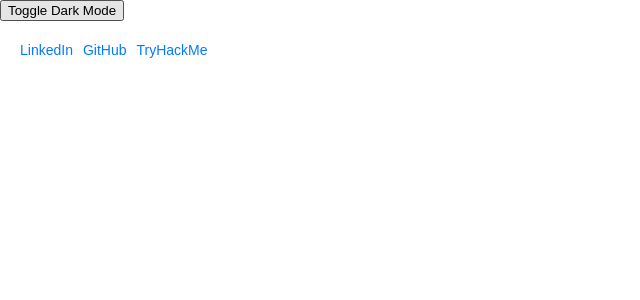
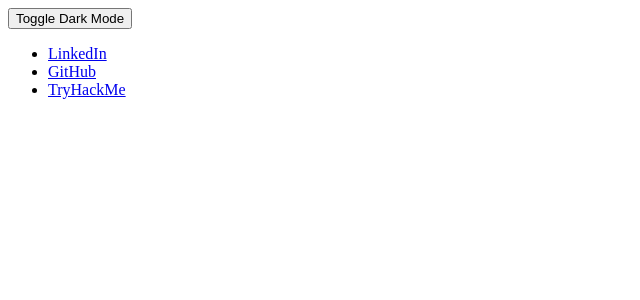
Before and after one commit to cicero343/cicero343.github.io, a Jekyll site: the page built from index.md, in a window 1280 px wide. Shown: the top 300 px of the page, without its empty margins (0-640 px from the left). Built offline with Jekyll 4.4.1, drawn with Linux system fonts in a browser that asks for light colours; our own code applies the rules of GitHub Pages for plain Markdown files.

Commit message:
Update default.html

```diff
--- a/_layouts/default.html
+++ b/_layouts/default.html
@@ -55,41 +55,6 @@
 
 <br>
 
-<html lang="en">
-<head>
-    <meta charset="UTF-8">
-    <meta name="viewport" content="width=device-width, initial-scale=1.0">
-    <title>Clickable Links</title>
-    <style>
-        body {
-            margin: 0; /* Ensure no default margin */
-            padding: 0;
-            font-family: Arial, sans-serif;
-        }
-
-        .link-container {
-            padding: 20px; /* Add padding to the container for spacing */
-        }
-
-        .link-list {
-            list-style: none;
-            padding: 0;
-            margin: 0; /* Ensure no default margin */
-            display: flex;
-            gap: 10px;
-        }
-
-        .link-list a {
-            text-decoration: none;
-            color: #007bff;
-            font-size: 14px; /* Adjust the size here */
-        }
-
-        .link-list a:hover {
-            text-decoration: underline;
-        }
-    </style>
-</head>
 <body>
     <div class="link-container">
         <ul class="link-list">
```
